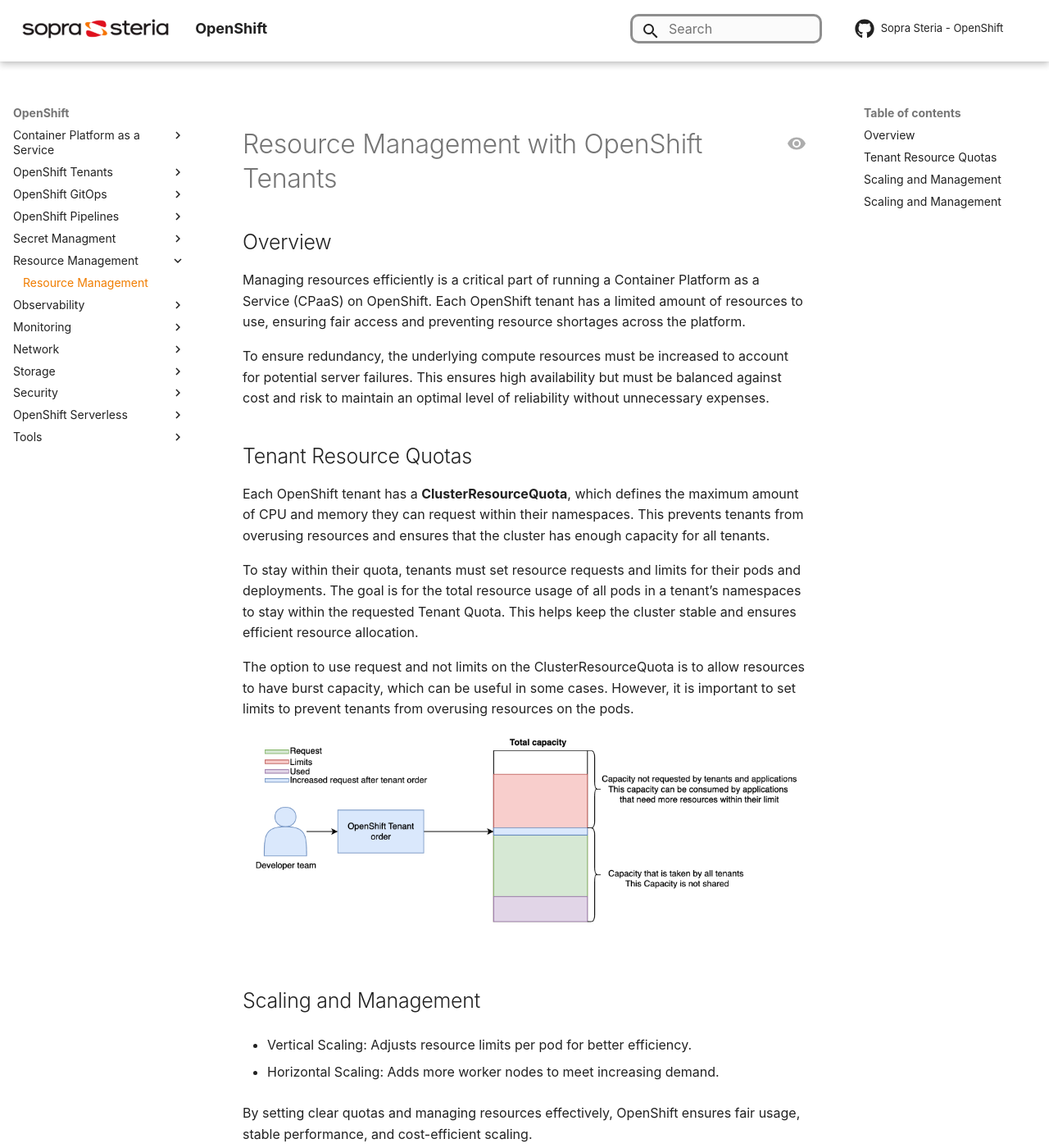
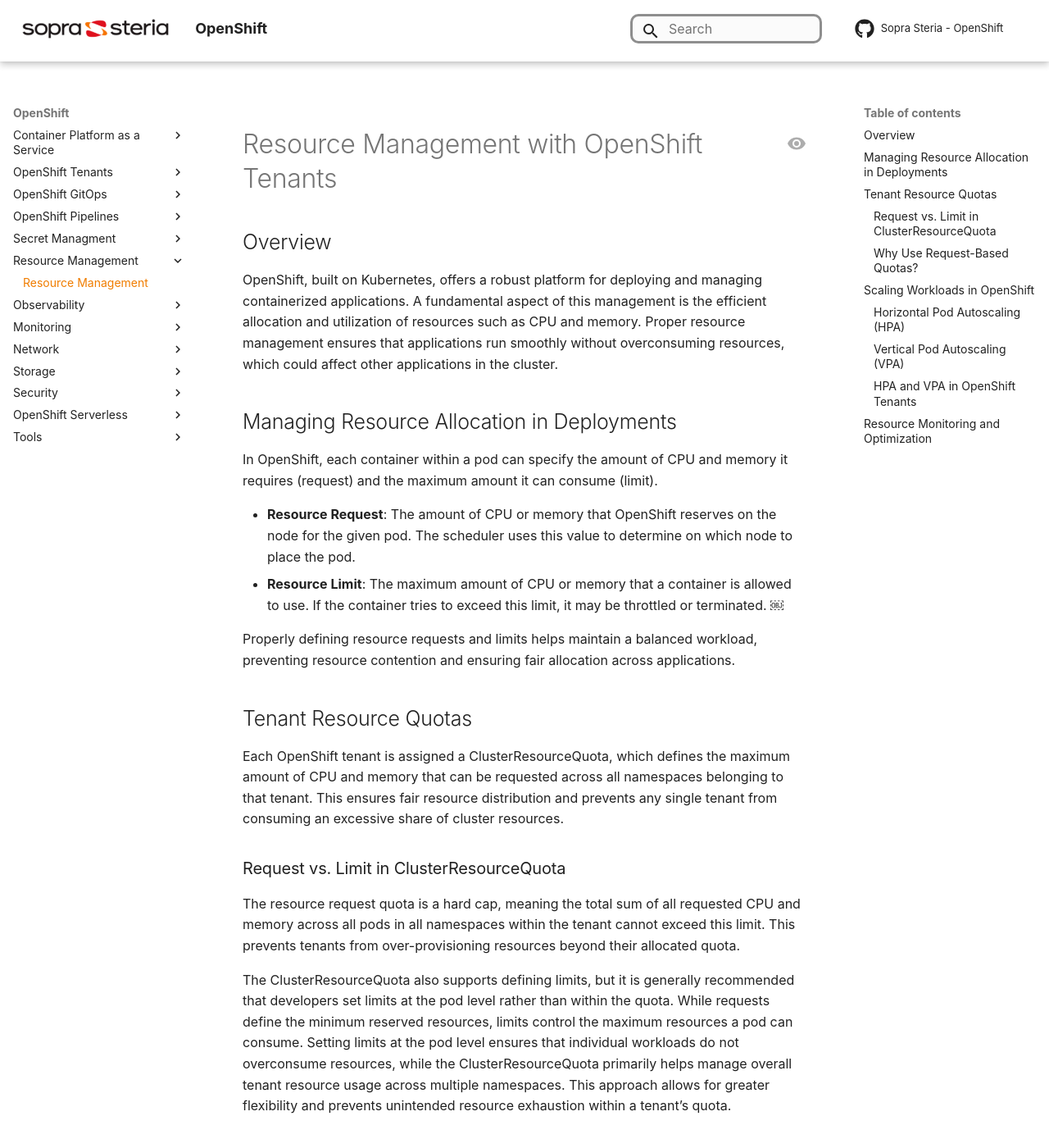
Before and after one commit to Sopra-Steria-Norge-Kubernetes/OpenShift, an MkDocs documentation site: the page built from docs/Resource Management/resource-management.md, in a window 1280 px wide and 1400 px high. Shown: the whole window at 82% size. Built offline with MkDocs 1.6.1 and Material for MkDocs 9.7.7, drawn with Linux system fonts in a browser that asks for light colours; some web fonts are replaced; comment, search, counter and statistics services are not loaded; some of the changed text lies outside the part shown.

Commit message:
Updated resource managemnet doc

```diff
--- a/docs/Resource Management/resource-management.md
+++ b/docs/Resource Management/resource-management.md
@@ -9,26 +9,58 @@
 
 ## Overview
 
-Managing resources efficiently is a critical part of running a Container Platform as a Service (CPaaS) on OpenShift. Each OpenShift tenant has a limited amount of resources to use, ensuring fair access and preventing resource shortages across the platform.
+OpenShift, built on Kubernetes, offers a robust platform for deploying and managing containerized applications. A fundamental aspect of this management is the efficient allocation and utilization of resources such as CPU and memory. Proper resource management ensures that applications run smoothly without overconsuming resources, which could affect other applications in the cluster.
 
-To ensure redundancy, the underlying compute resources must be increased to account for potential server failures. This ensures high availability but must be balanced against cost and risk to maintain an optimal level of reliability without unnecessary expenses.
+## Managing Resource Allocation in Deployments
+In OpenShift, each container within a pod can specify the amount of CPU and memory it requires (request) and the maximum amount it can consume (limit).
+
+- **Resource Request**: The amount of CPU or memory that OpenShift reserves on the node for the given pod. The scheduler uses this value to determine on which node to place the pod.
+- **Resource Limit**: The maximum amount of CPU or memory that a container is allowed to use. If the container tries to exceed this limit, it may be throttled or terminated. ￼
+
+Properly defining resource requests and limits helps maintain a balanced workload, preventing resource contention and ensuring fair allocation across applications.
 
 ## Tenant Resource Quotas
 
-Each OpenShift tenant has a **ClusterResourceQuota**, which defines the maximum amount of CPU and memory they can request within their namespaces. This prevents tenants from overusing resources and ensures that the cluster has enough capacity for all tenants.
+Each OpenShift tenant is assigned a ClusterResourceQuota, which defines the maximum amount of CPU and memory that can be requested across all namespaces belonging to that tenant. This ensures fair resource distribution and prevents any single tenant from consuming an excessive share of cluster resources.
 
-To stay within their quota, tenants must set resource requests and limits for their pods and deployments. The goal is for the total resource usage of all pods in a tenant’s namespaces to stay within the requested Tenant Quota. This helps keep the cluster stable and ensures efficient resource allocation.
+### Request vs. Limit in ClusterResourceQuota
 
-The option to use request and not limits on the ClusterResourceQuota is to allow resources to have burst capacity, which can be useful in some cases. However, it is important to set limits to prevent tenants from overusing resources on the pods.
+The resource request quota is a hard cap, meaning the total sum of all requested CPU and memory across all pods in all namespaces within the tenant cannot exceed this limit. This prevents tenants from over-provisioning resources beyond their allocated quota.
 
-![test.png](../img/Resource Management/tenant_resources.png)
+The ClusterResourceQuota also supports defining limits, but it is generally recommended that developers set limits at the pod level rather than within the quota. While requests define the minimum reserved resources, limits control the maximum resources a pod can consume. Setting limits at the pod level ensures that individual workloads do not overconsume resources, while the ClusterResourceQuota primarily helps manage overall tenant resource usage across multiple namespaces. This approach allows for greater flexibility and prevents unintended resource exhaustion within a tenant’s quota.
 
-## Scaling and Management
+### Why Use Request-Based Quotas?
 
-- Vertical Scaling: Adjusts resource limits per pod for better efficiency.
+Quotas based on requests ensure that tenants only reserve the resources they need, preventing inefficient overcommitment. However, requests do not restrict actual usage. Pods can consume more than their requests if additional capacity is available. This is why limits should be set at the pod level to prevent excessive resource consumption.
 
-- Horizontal Scaling: Adds more worker nodes to meet increasing demand.
+To maintain efficient resource utilization across the cluster, requests should reflect actual resource needs under normal workload conditions, limits should be properly defined at the pod level, and quotas should be regularly monitored and adjusted as needed. By managing requests in ClusterResourceQuota and setting limits within pods, tenants can balance flexibility with stability, ensuring fair and efficient resource distribution in OpenShift.
 
-By setting clear quotas and managing resources effectively, OpenShift ensures fair usage, stable performance, and cost-efficient scaling.
 
-## Scaling and Management
+## Scaling Workloads in OpenShift
+
+In OpenShift, workloads often experience fluctuating demands, requiring scaling to maintain performance and optimize resource utilization. OpenShift provides automatic scaling mechanisms, such as Horizontal Pod Autoscaling (HPA) and Vertical Pod Autoscaling (VPA), which adjust workloads based on real-time resource consumption.
+
+### Horizontal Pod Autoscaling (HPA)
+
+HPA automatically adjusts the number of pod replicas based on observed CPU utilization or other select metrics. This ensures that applications can scale out during high demand and scale in during low demand, optimizing resource usage.
+
+### Vertical Pod Autoscaling (VPA)
+
+VPA automatically adjusts CPU and memory requests for pods based on their actual usage, aiming to optimize resource allocation without overprovisioning. Unlike static resource requests, VPA modifies these values dynamically and restarts pods when necessary to apply changes.
+
+### HPA and VPA in OpenShift Tenants
+
+Automated scaling can be a useful practice for managing fluctuating workloads. By dynamically adjusting resources, applications can handle variable demand without requiring manual intervention. HPA ensures that workloads can scale horizontally, distributing load efficiently, while VPA helps right-size resource requests over time to reduce overprovisioning and improve utilization. These mechanisms can be beneficial for applications with unpredictable traffic patterns, batch processing jobs, or workloads that experience periodic spikes.
+
+However, automated scaling may not be ideal in environments using ClusterResourceQuotas. Since quotas impose hard limits on resource requests across multiple namespaces, autoscalers can cause unintended issues:
+
+- **Quota Exhaustion** – A pod scaled by VPA might increase its request so much that no other pods can start within the tenant due to reaching the quota limit.
+- **Unpredictable Scaling Conflicts** – HPA and VPA can cause resources to scale unpredictably, making it difficult to plan and allocate quotas efficiently.
+- **Service Disruptions** – VPA requires pod restarts when adjusting resource requests, which can cause unexpected downtime for stateful applications.
+- **Resource Starvation** – Autoscalers may allocate resources unevenly, leading to some workloads consuming more than intended while others struggle to get scheduled.
+
+Because of these risks, we do not necessarily recommend using HPA or VPA in our environment, particularly where ClusterResourceQuotas are in place. Instead, resource requests and limits should be manually defined and regularly reviewed to ensure a predictable and balanced use of resources across tenants.
+
+## Resource Monitoring and Optimization
+
+Defining resource requests and limits is not a one-time task. As workloads evolve, it is essential to continuously monitor resource consumption to ensure that allocations remain appropriate and do not lead to inefficiencies or instability. Monitoring tools should be used to track usage patterns, detect anomalies, and identify trends that could indicate the need for adjustments. If resource consumption deviates from expected behavior, requests and limits should be fine-tuned accordingly to prevent overprovisioning, resource starvation, or quota exhaustion. This is especially important in environments with ClusterResourceQuotas, where improper scaling can impact multiple workloads. By maintaining a proactive approach to resource management, OpenShift environments can remain stable, predictable, and efficient while meeting the needs of applications.
```
Also changed, not shown: other parts of docs/Resource Management/resource-management.md (+1 -1 lines).
